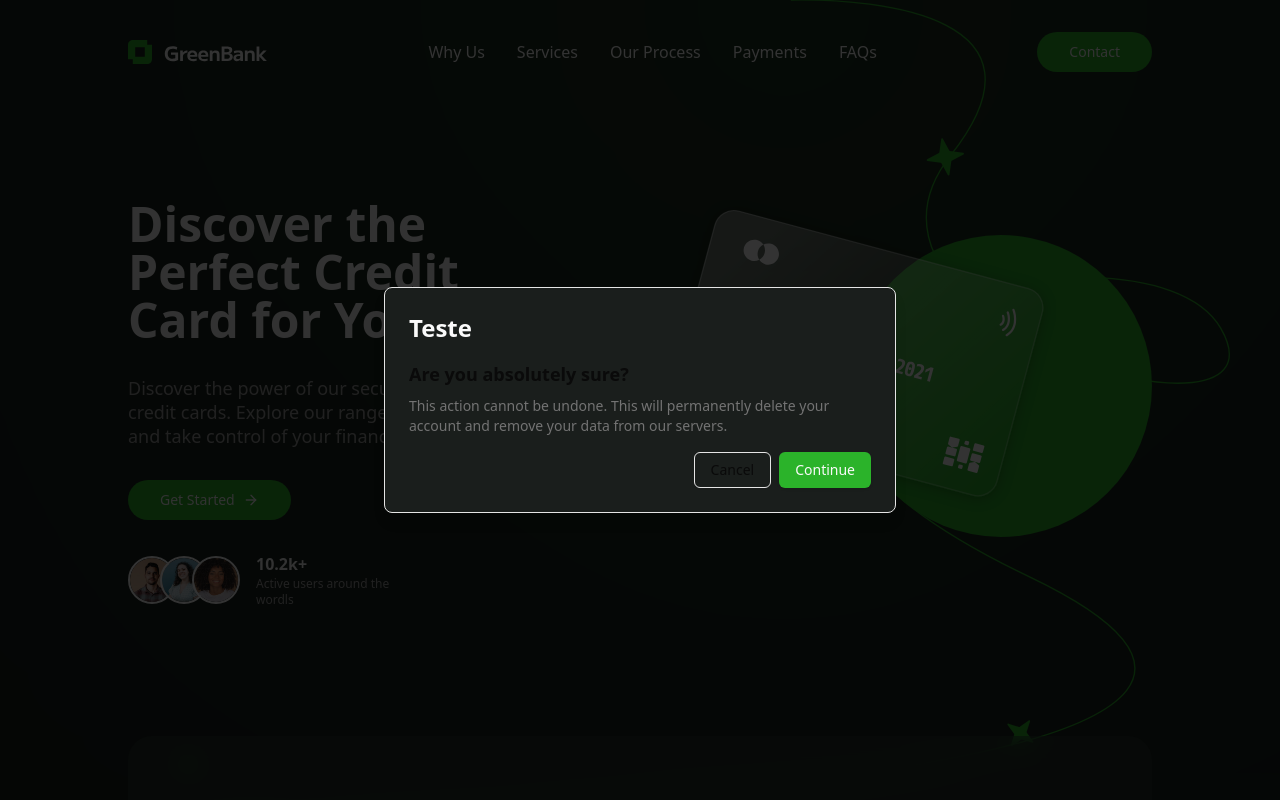
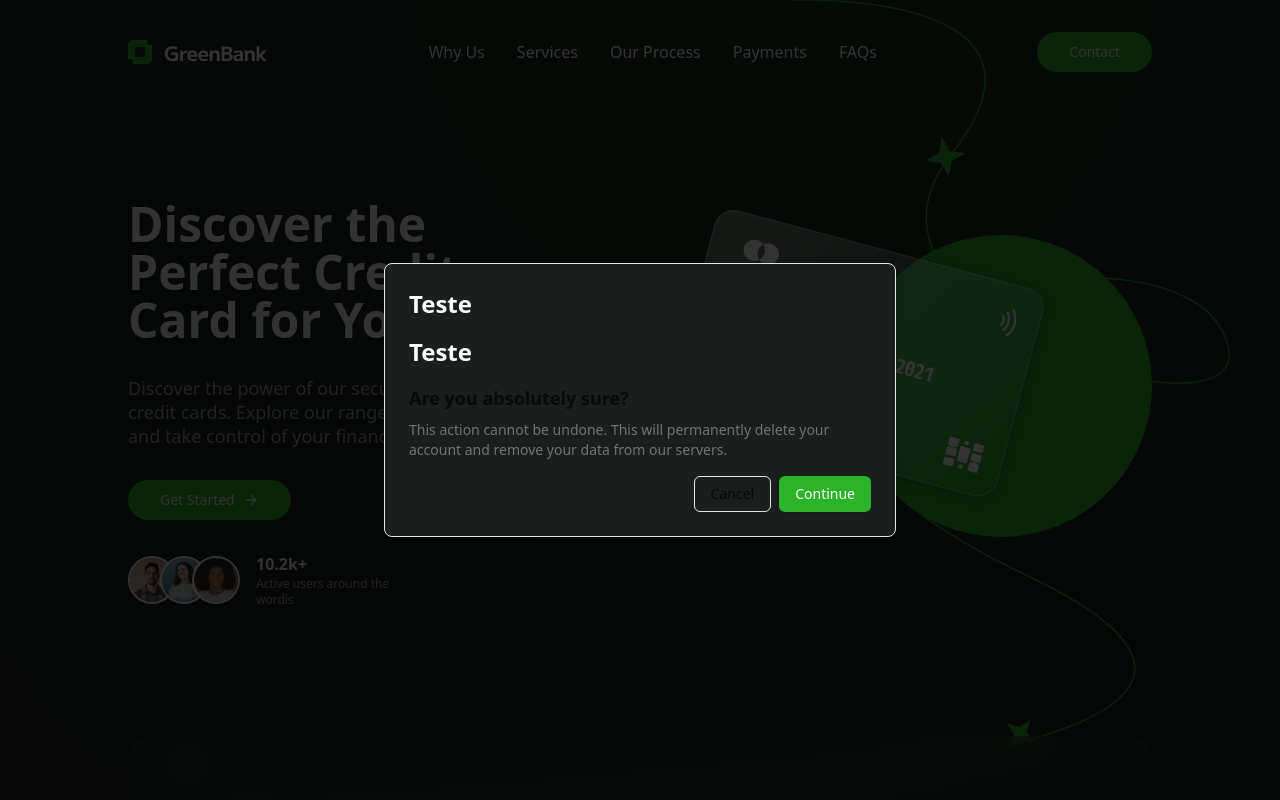
Before and after one commit to ThallSouza/finance-landingpage, a React (Vite) app: page / in a window 1280 px wide. Both pictures are taken after a click on the button "Get Started". Shown: the top 800 px of the page. Built offline with nearby package versions, Linux system fonts and the light colour scheme; a web font is replaced by a local one.

Commit message:
contact test

```diff
--- a/src/components/banner.tsx
+++ b/src/components/banner.tsx
@@ -30,6 +30,7 @@ export function Banner() {
                             <Button size="lg" className="font-normal text-neutral-50 bg-primary hover:text-neutral-50/85 hover:bg-primary/85 shadow-none rounded-full">Get Started<ArrowRight/></Button>
                         </AlertDialogTrigger>
                         <AlertDialogContent>
+                            <h1 className="text-neutral-50 scroll-m-20 text-2xl font-bold">Teste</h1>
                             <h1 className="text-neutral-50 scroll-m-20 text-2xl font-bold">Teste</h1>
                             <AlertDialogHeader>
                                 <AlertDialogTitle>Are you absolutely sure?</AlertDialogTitle>
```
